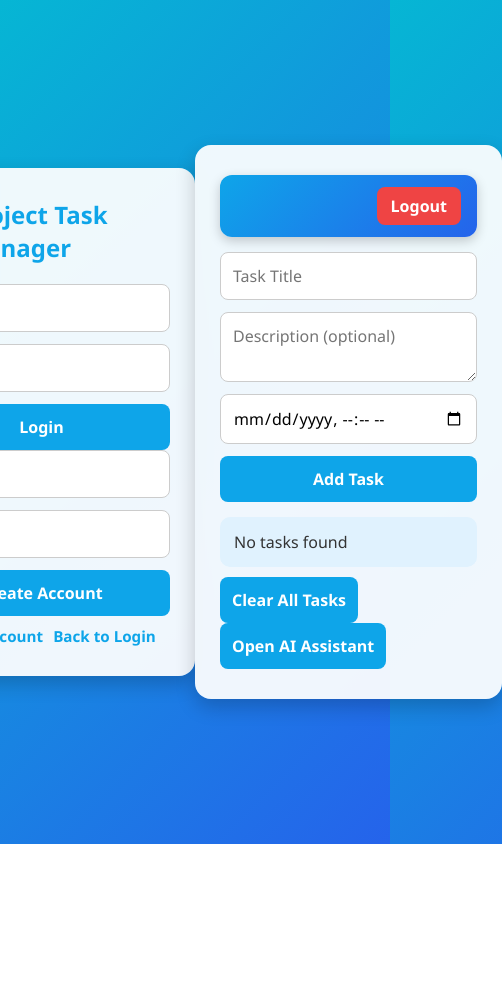
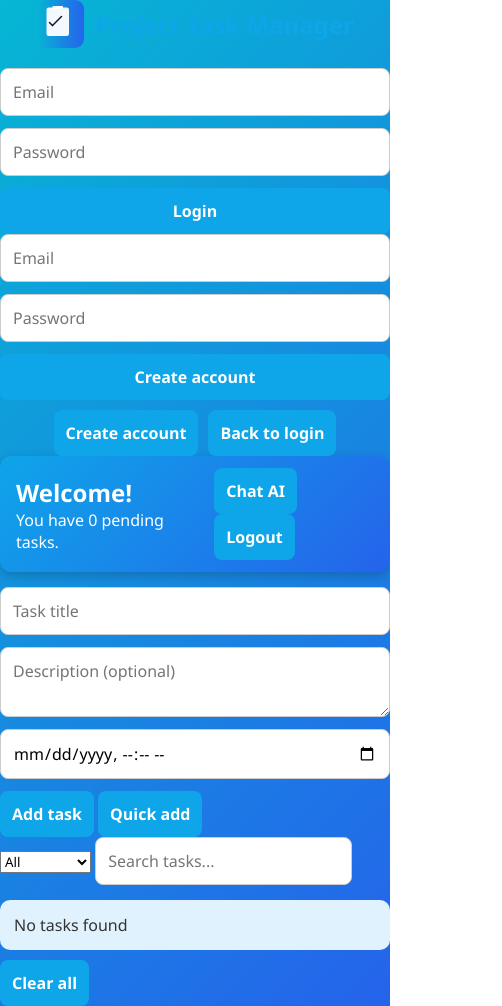
Before and after one commit to Makaiblue/ProjectTaskManager, a plain HTML site: page index.html in a window 390 px wide. Shown: the whole page, 502 px wide, since content can reach past the window. Before the commit the page ends 844 px from the top, so only its background shows below. Drawn offline with Linux system fonts and the light colour scheme; no server answers.

Commit message:
Update index.html

```diff
--- a/index.html
+++ b/index.html
@@ -1,84 +1,118 @@
 <!DOCTYPE html>
 <html lang="en">
 <head>
-  <meta charset="UTF-8">
-  <meta name="viewport" content="width=device-width, initial-scale=1.0">
+  <meta charset="utf-8" />
+  <meta name="viewport" content="width=device-width,initial-scale=1" />
   <title>Project Task Manager</title>
-  <link rel="stylesheet" href="style.css">
+  <link rel="stylesheet" href="style.css" />
 </head>
 <body>
+  <main class="page">
 
-  <!-- ==============================
-       AUTHENTICATION SCREEN
-  ============================== -->
-  <div class="container" id="auth-section">
-    <header>
-      <!-- Logo C SVG -->
-      <svg class="app-logo" xmlns="http://www.w3.org/2000/svg" viewBox="0 0 100 100">
-        <circle cx="50" cy="50" r="45" fill="#0ea5e9"/>
-        <text x="50%" y="55%" font-size="50" text-anchor="middle" fill="white" font-family="Segoe UI">C</text>
-      </svg>
-      <h1>Project Task Manager</h1>
-    </header>
+    <!-- AUTH SECTION (Login <-> Register toggles) -->
+    <section id="auth-section" class="card auth-card">
+      <header class="auth-header">
+        <!-- logo C (inline SVG) -->
+        <svg class="app-logo" viewBox="0 0 64 64" xmlns="http://www.w3.org/2000/svg" aria-hidden="true">
+          <defs>
+            <linearGradient id="lg1" x1="0" x2="1">
+              <stop offset="0" stop-color="#06B6D4"/>
+              <stop offset="1" stop-color="#2563EB"/>
+            </linearGradient>
+          </defs>
+          <rect width="64" height="64" rx="12" fill="url(#lg1)"/>
+          <g transform="translate(8,8)">
+            <rect x="6" y="2" width="30" height="38" rx="3" fill="#fff" opacity="0.95"/>
+            <rect x="14" y="0" width="14" height="4" rx="1" fill="#fff"/>
+            <line x1="10" y1="22" x2="14" y2="26" stroke="#0b1226" stroke-width="2" stroke-linecap="round" stroke-linejoin="round"/>
+            <line x1="14" y1="26" x2="26" y2="14" stroke="#0b1226" stroke-width="2" stroke-linecap="round" stroke-linejoin="round"/>
+          </g>
+        </svg>
 
-    <!-- LOGIN FORM -->
-    <form id="login-form">
-      <input type="email" id="email" placeholder="Email" required autocomplete="username">
-      <input type="password" id="password" placeholder="Password" required autocomplete="current-password">
-      <button type="submit">Login</button>
-    </form>
+        <h1 class="title">Project Task Manager</h1>
+      </header>
 
-    <!-- REGISTER FORM (hidden by default) -->
-    <form id="register-form" class="hidden">
-      <input type="email" id="reg-email" placeholder="Email" required autocomplete="username">
-      <input type="password" id="reg-password" placeholder="Password" required autocomplete="new-password">
-      <button type="submit">Create Account</button>
-    </form>
+      <!-- Login form -->
+      <form id="login-form" class="form">
+        <input id="email" type="email" placeholder="Email" required autocomplete="username" />
+        <input id="password" type="password" placeholder="Password" required autocomplete="current-password" />
+        <button type="submit" class="btn primary">Login</button>
+      </form>
 
-    <!-- Toggle links -->
-    <div class="auth-links">
-      <a href="#" id="show-register">Create Account</a>
-      <a href="#" id="show-login" class="hidden">Back to Login</a>
-    </div>
+      <!-- Register form (hidden by default) -->
+      <form id="register-form" class="form hidden">
+        <input id="reg-email" type="email" placeholder="Email" required autocomplete="username" />
+        <input id="reg-password" type="password" placeholder="Password" required autocomplete="new-password" />
+        <button type="submit" class="btn primary">Create account</button>
+      </form>
 
-    <p id="auth-message"></p>
-  </div>
+      <div class="auth-footer">
+        <p id="auth-message" class="muted"></p>
+        <div class="auth-links">
+          <button id="show-register" class="link-btn">Create account</button>
+          <button id="show-login" class="link-btn hidden">Back to login</button>
+        </div>
+      </div>
+    </section>
 
-  <!-- ==============================
-       DASHBOARD SCREEN
-  ============================== -->
-  <div class="container hidden" id="task-section">
+    <!-- APP / DASHBOARD SECTION (hidden until login) -->
+    <section id="app-section" class="card app-card hidden" aria-hidden="true">
+      <header class="dashboard-header">
+        <div>
+          <h2 id="greet-user">Welcome!</h2>
+          <p id="task-summary" class="muted">You have 0 pending tasks.</p>
+        </div>
+        <div class="header-actions">
+          <button id="ia-toggle" class="btn outline">Chat AI</button>
+          <button id="logout-btn" class="btn danger">Logout</button>
+        </div>
+      </header>
 
-    <div class="dashboard-header">
-      <h2 id="user-email"></h2>
-      <button id="logout-btn" class="logout-btn">Logout</button>
-    </div>
+      <!-- task form -->
+      <form id="task-form" class="form">
+        <input id="title" type="text" placeholder="Task title" required />
+        <textarea id="description" placeholder="Description (optional)"></textarea>
+        <input id="datetime" type="datetime-local" required />
+        <div class="row">
+          <button type="submit" class="btn primary">Add task</button>
+          <button id="add-quick" type="button" class="btn outline">Quick add</button>
+        </div>
+      </form>
 
-    <!-- TASK FORM -->
-    <form id="task-form">
-      <input type="text" id="title" placeholder="Task Title" required>
-      <textarea id="description" placeholder="Description (optional)"></textarea>
-      <input type="datetime-local" id="datetime" required>
-      <button type="submit">Add Task</button>
-    </form>
+      <!-- controls: filter + search -->
+      <div class="controls">
+        <select id="filter-tasks" class="select">
+          <option value="all">All</option>
+          <option value="pending">Pending</option>
+          <option value="completed">Completed</option>
+        </select>
+        <input id="search-tasks" class="search" placeholder="Search tasks..." />
+      </div>
 
-    <ul id="task-list"></ul>
-    <button id="clear-all">Clear All Tasks</button>
+      <!-- task list -->
+      <ul id="task-list" class="task-list" aria-live="polite"></ul>
 
-    <!-- AI PANEL -->
-    <button id="ia-toggle" class="ai-btn">Open AI Assistant</button>
-    <div id="ia-panel">
-      <div id="ia-chat"></div>
-      <form id="ia-form">
-        <input type="text" id="ia-input" placeholder="Ask something..." required>
-        <button type="submit">Send</button>
-      </form>
-      <button id="close-ia" class="ai-btn">Close Assistant</button>
-    </div>
+      <div class="footer-actions">
+        <button id="clear-all" class="btn outline">Clear all</button>
+      </div>
 
-  </div>
+      <!-- AI PANEL (slide-in) -->
+      <aside id="ia-panel" class="ia-panel hidden" aria-hidden="true">
+        <div class="ia-top">
+          <h3>AI Assistant</h3>
+          <button id="close-ia" class="btn small">Close</button>
+        </div>
+        <div id="ia-chat" class="ia-chat" role="log"></div>
+        <form id="ia-form" class="ia-form">
+          <input id="ia-input" type="text" placeholder="Ask me about your tasks..." autocomplete="off" />
+          <button type="submit" class="btn primary small">Send</button>
+        </form>
+      </aside>
+    </section>
 
-  <!-- Firebase SDKs -->
+  </main>
+
+  <!-- script as module (firebase modular v11) -->
   <script type="module" src="script.js"></script>
 </body>
 </html>
```
